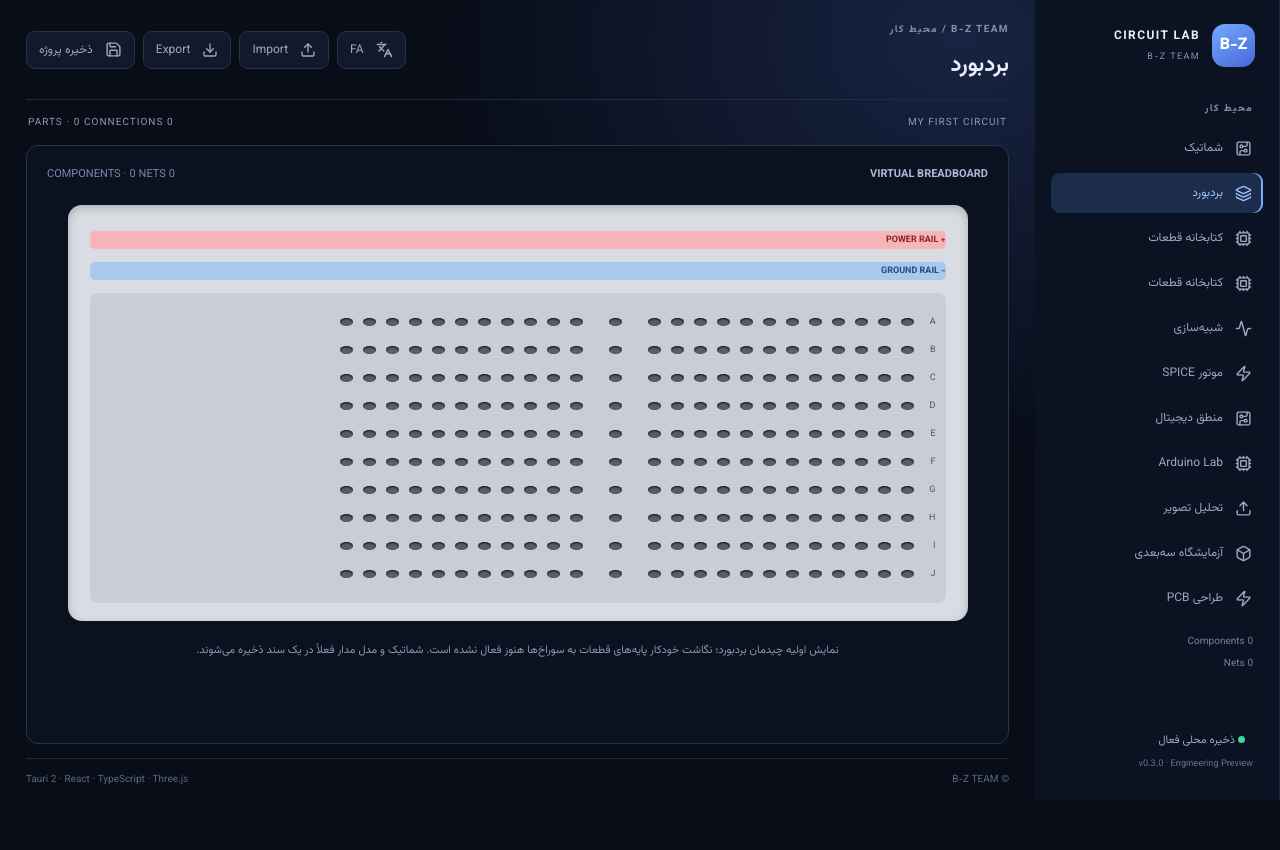
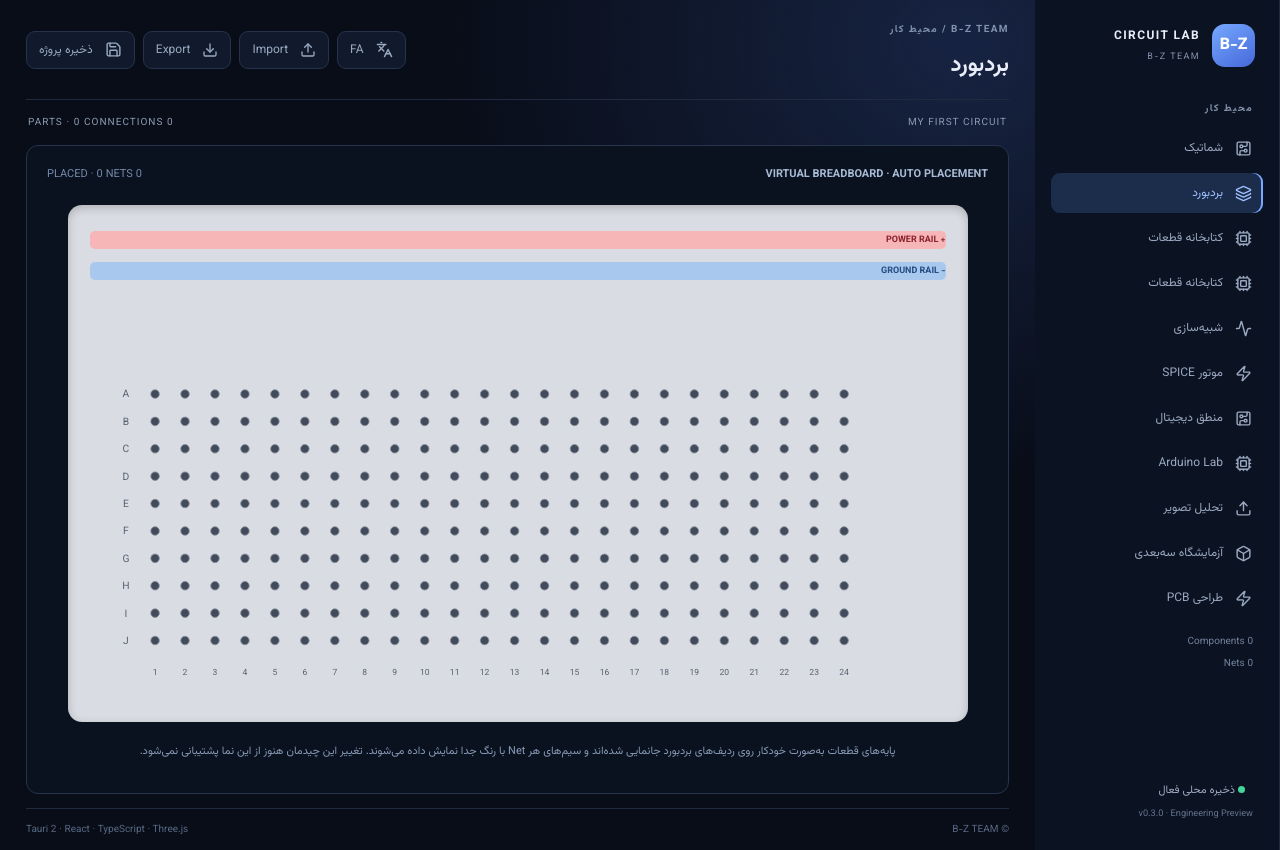
Before and after one commit to alirezamasoumi2244-tech/B-Z-Circuit-Lab, a React (Vite) app: page / in a window 1280 px wide. Both pictures are taken after a click on the button "بردبورد". Before the commit the page ends 800 px from the top, so only its background shows below. Built offline with nearby package versions, Linux system fonts and the light colour scheme.

Commit message:
feat: map circuit pins and nets onto virtual breadboard

```diff
--- a/src/modules/breadboard/BreadboardView.tsx
+++ b/src/modules/breadboard/BreadboardView.tsx
@@ -1,5 +1,61 @@
-import type { CircuitDocument } from "../../core/circuit";
+import type { CircuitDocument, ComponentInstance } from "../../core/circuit";
+import "./breadboard.css";
+
+type HolePoint={x:number;y:number};
+const pointFor=(component:ComponentInstance,pinIndex:number,index:number):HolePoint=>{
+  const slot=index%11;
+  const bank=Math.floor(index/11);
+  const column=1+slot*2;
+  const topRow=Math.max(0,4-bank);
+  const bottomRow=Math.min(9,5+bank);
+  const row=pinIndex===0?topRow:pinIndex===1?bottomRow:(pinIndex%2===0?topRow:bottomRow);
+  return {x:76+column*35,y:118+row*32};
+};
+const netColors=["#ef727b","#62a6ff","#5bd6a5","#e6b65c","#b78bff","#55c8d8","#f09a55","#d78db5"];
 export default function BreadboardView({circuit}:{circuit:CircuitDocument}){
- const rows=Array.from({length:10},(_,i)=>i);
- return <section className="breadboard-panel"><div className="breadboard-title"><b>VIRTUAL BREADBOARD</b><span>{circuit.components.length} COMPONENTS · {circuit.nets.length} NETS</span></div><div className="breadboard"><div className="rail positive">+ POWER RAIL</div><div className="rail negative">− GROUND RAIL</div><div className="breadboard-holes">{rows.map(row=><div className="hole-row" key={row}><small>{String.fromCharCode(65+row)}</small>{Array.from({length:24},(_,col)=><i key={col} className={(col===11||col===12)?"gap-hole":""}/>)}</div>)}</div></div><p className="breadboard-note">نمایش اولیه چیدمان بردبورد؛ نگاشت خودکار پایه‌های قطعات به سوراخ‌ها هنوز فعال نشده است. شماتیک و مدل مدار فعلاً در یک سند ذخیره می‌شوند.</p></section>
+  const placements=new Map<string,{component:ComponentInstance;points:HolePoint[]}>();
+  const pinPoints=new Map<string,HolePoint>();
+  circuit.components.forEach((component,index)=>{
+    const points=component.pins.map((pin,pinIndex)=>pointFor(component,pinIndex,index));
+    placements.set(component.id,{component,points});
+    component.pins.forEach((pin,pinIndex)=>pinPoints.set(pin.id,points[pinIndex]));
+  });
+  const overflow=circuit.components.length>55?circuit.components.slice(55):[];
+  const rows=Array.from({length:10},(_,i)=>i);
+  const cols=Array.from({length:24},(_,i)=>i);
+  return <section className="breadboard-panel">
+    <div className="breadboard-title"><b>VIRTUAL BREADBOARD · AUTO PLACEMENT</b><span>{circuit.components.length-overflow.length} PLACED · {circuit.nets.length} NETS</span></div>
+    <div className="breadboard">
+      <div className="rail positive">+ POWER RAIL</div>
+      <div className="rail negative">− GROUND RAIL</div>
+      <div className="breadboard-stage">
+        <svg className="breadboard-overlay" viewBox="0 0 1000 470" role="img" aria-label="Automatic component placement and circuit wiring">
+          {circuit.nets.map((net,index)=>{
+            const points=net.pinIds.map(id=>pinPoints.get(id)).filter((p):p is HolePoint=>Boolean(p));
+            if(points.length<2)return null;
+            return <g key={net.id} stroke={netColors[index%netColors.length]} strokeWidth="4" strokeLinecap="round" strokeLinejoin="round" fill="none" opacity=".9">
+              {points.slice(1).map((p,i)=>{const first=points[0];const midY=(first.y+p.y)/2+(i%2===0?-12:12);return <polyline key={i} points={`${first.x},${first.y} ${first.x},${midY} ${p.x},${midY} ${p.x},${p.y}`}/>;})}
+            </g>;
+          })}
+          {rows.map(row=>cols.map(col=><circle key={row+"-"+col} cx={76+col*35} cy={118+row*32} r="5" fill="#424b5b" stroke="#8b929d" strokeWidth="1"/>))}
+          {circuit.components.slice(0,55).map((component,index)=>{
+            const placement=placements.get(component.id)!;
+            const first=placement.points[0]??{x:0,y:0};
+            const second=placement.points[1]??{x:first.x,y:first.y};
+            const mid=(first.y+second.y)/2;
+            const color=component.partId==="resistor"?"#d6a34e":component.partId==="led"?"#35c98e":component.partId==="battery"?"#6097ef":component.partId==="switch"?"#aa80e8":"#8593a8";
+            return <g key={component.id}>
+              <rect x={first.x-23} y={mid-11} width="46" height="22" rx="6" fill={color} stroke="#f1f5f9" strokeWidth="1.5"/>
+              <text x={first.x} y={mid+4} textAnchor="middle" fontSize="10" fontWeight="700" fill="#101827">{component.reference}</text>
+              {placement.points.map((p,i)=><circle key={component.pins[i].id} cx={p.x} cy={p.y} r="6" fill={color} stroke="#f5f7fb" strokeWidth="2"/>)}
+            </g>;
+          })}
+          {rows.map(row=><text key={row} x="42" y={122+row*32} fontSize="12" fill="#596273" textAnchor="middle">{String.fromCharCode(65+row)}</text>)}
+          {cols.map(col=><text key={col} x={76+col*35} y="446" fontSize="10" fill="#596273" textAnchor="middle">{col+1}</text>)}
+        </svg>
+      </div>
+    </div>
+    {overflow.length>0&&<p className="breadboard-note">تعداد {overflow.length} قطعه از ظرفیت نمایشی فعلی بیشتر است؛ آن‌ها در این نما جانمایی نشده‌اند.</p>}
+    <p className="breadboard-note">پایه‌های قطعات به‌صورت خودکار روی ردیف‌های بردبورد جانمایی شده‌اند و سیم‌های هر Net با رنگ جدا نمایش داده می‌شوند. تغییر این چیدمان هنوز از این نما پشتیبانی نمی‌شود.</p>
+  </section>;
 }
```
